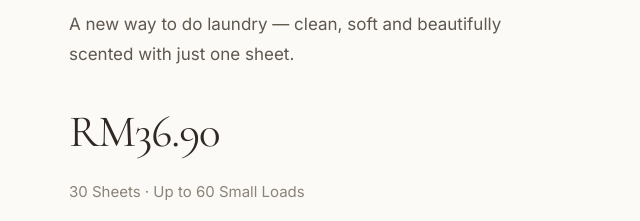
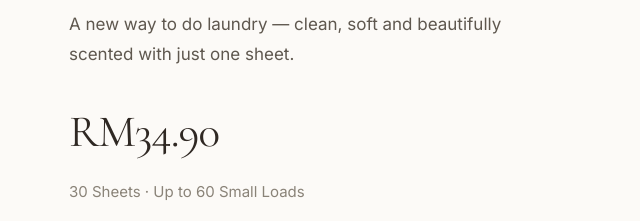
Before and after one commit to Cassiepang/purelyhome-website, a plain HTML site: page index.html in a window 1280 px wide. Shown: the part 2841-3062 px from the top of the page, 631-1271 px from the left. Drawn offline with nearby package versions, Linux system fonts and the light colour scheme; a script that the page names is missing.

Commit message:
update price

```diff
--- a/index.html
+++ b/index.html
@@ -329,7 +329,7 @@ src="https://www.facebook.com/tr?id=1579579713482290&ev=PageView&noscript=1"
         A new way to do laundry — clean, soft and beautifully scented with just one sheet.
       </p>
 
-      <div class="laundry-price product-price">RM36.90</div>
+      <div class="laundry-price product-price">RM34.90</div>
 
       <div class="laundry-sub">
         30 Sheets · Up to 60 Small Loads
```
